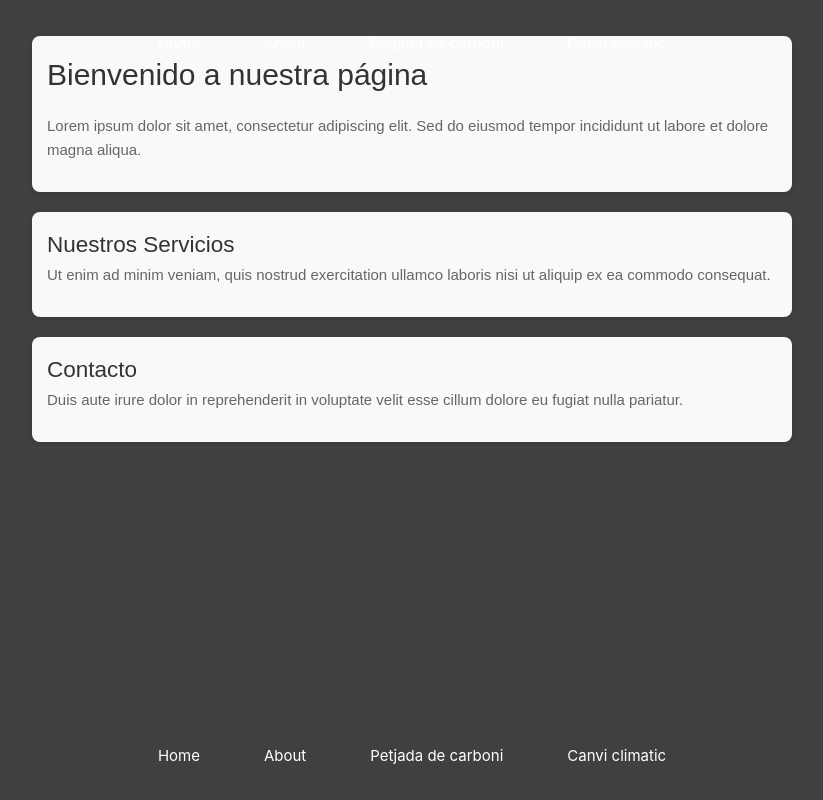
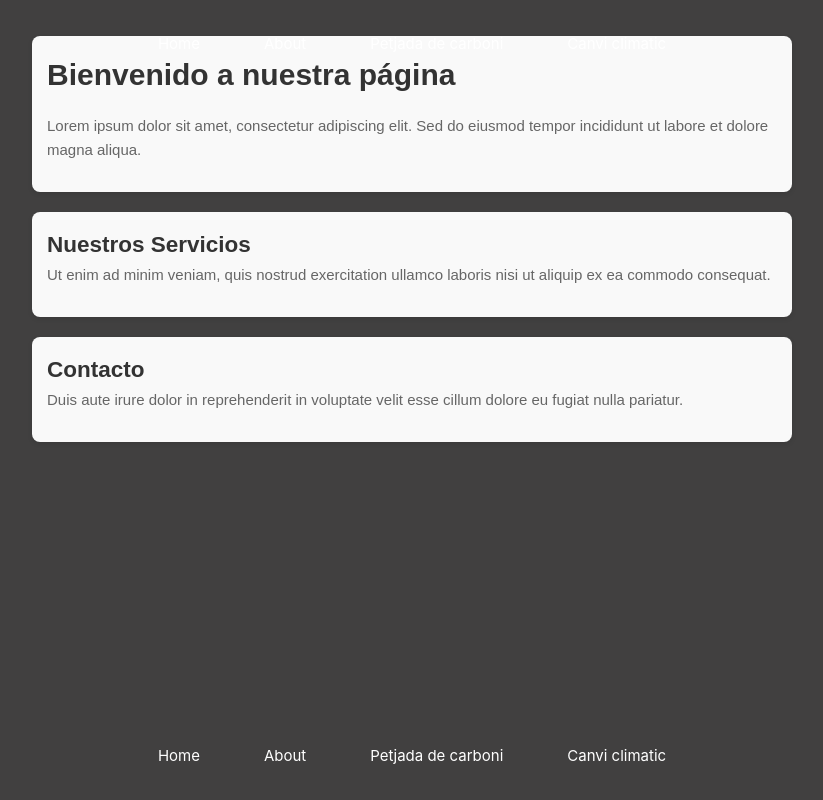
Before and after one commit to marcb44ch/alphabet-project, a Vue app: page / in a window 1280 px wide. Shown: the whole page, without its empty margins (228-1051 px from the left). Built offline with nearby package versions, Linux system fonts and the light colour scheme.

Commit message:
Remove font-weight property from base.css and remove vueDevTools plugin from vite.config.js

```diff
--- a/src/assets/base.css
+++ b/src/assets/base.css
@@ -41,7 +41,6 @@
 *::after {
   box-sizing: border-box;
   margin: 0;
-  font-weight: normal;
 }
 
 body {
--- a/vite.config.js
+++ b/vite.config.js
@@ -8,7 +8,6 @@ import vueDevTools from 'vite-plugin-vue-devtools'
 export default defineConfig({
   plugins: [
     vue(),
-    vueDevTools(),
   ],
   resolve: {
     alias: {
```
